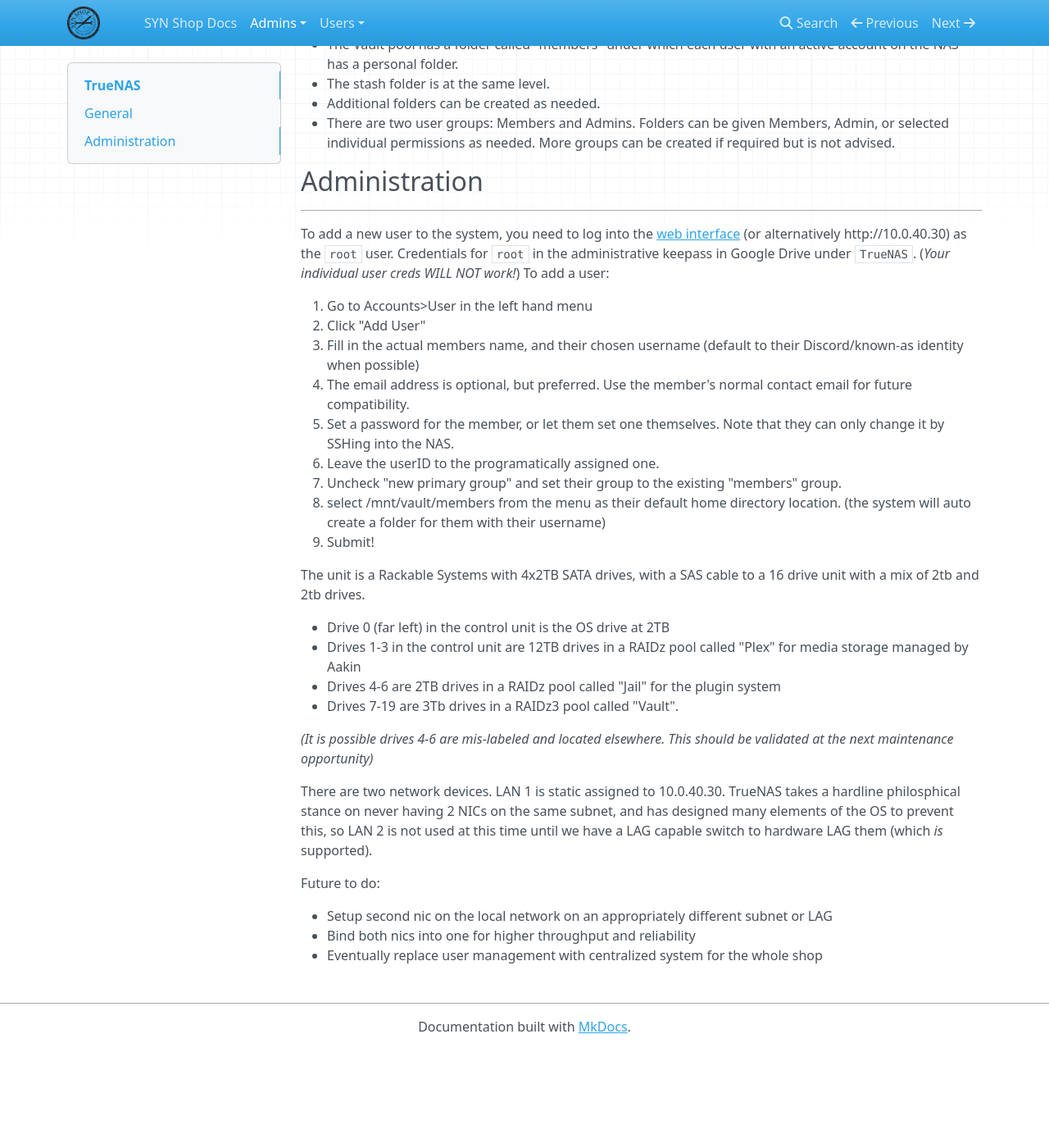
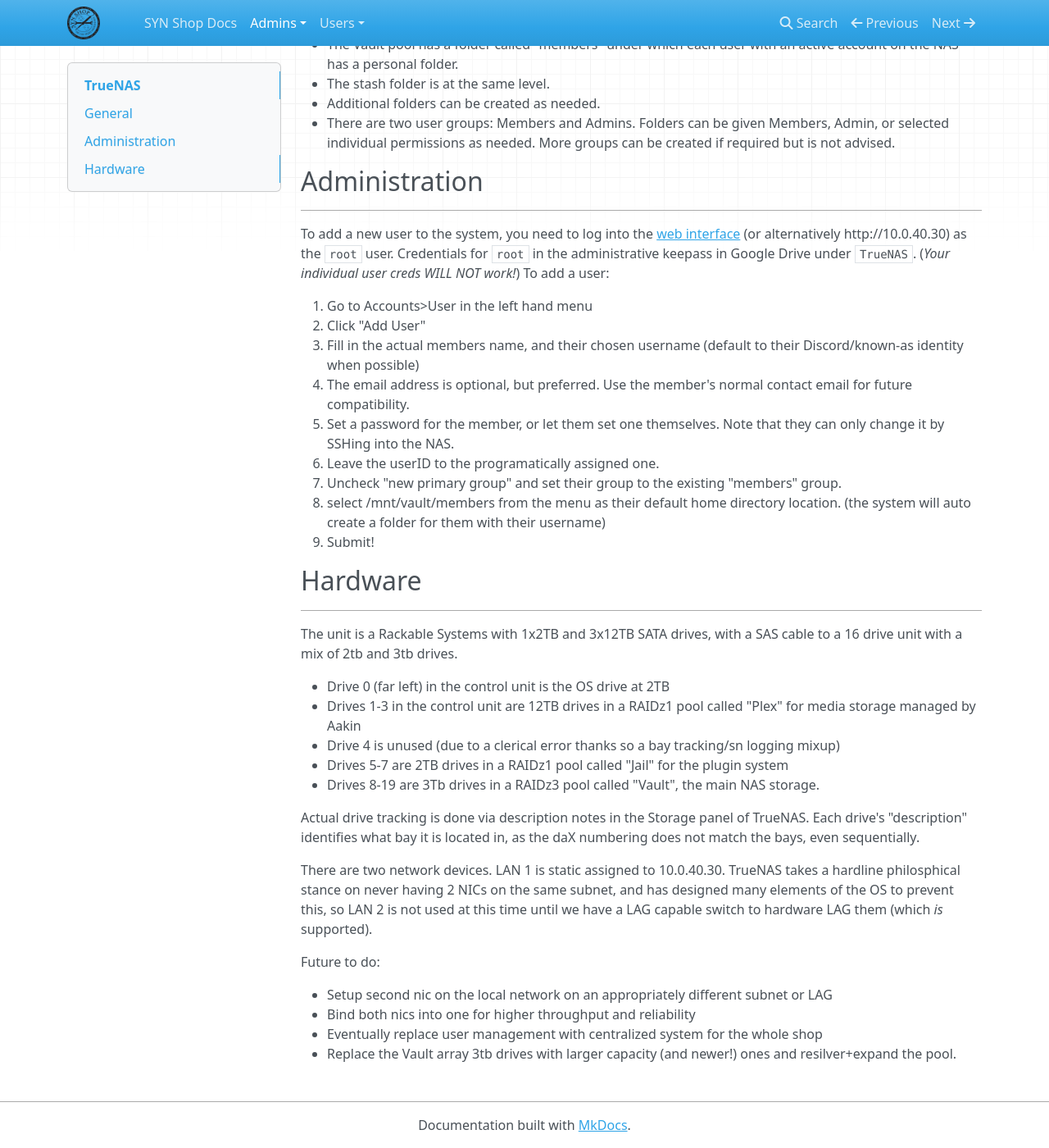
Before and after one commit to synshop/rtfm, an MkDocs documentation site: the page built from docs/admins/truenas.md, in a window 1280 px wide and 1400 px high, scrolled down 300 px. Shown: the whole window at 82% size. Built offline with MkDocs 1.6.1, drawn with Linux system fonts in a browser that asks for light colours; nearby versions of some CDN libraries; before the commit the page ends 1580 px from its top, so only the background shows below that.

Commit message:
Update truenas.md

```diff
--- a/docs/admins/truenas.md
+++ b/docs/admins/truenas.md
@@ -25,19 +25,24 @@
 8. select /mnt/vault/members from the menu as their default home directory location. (the system will auto create a folder for them with their username)
 9. Submit!
 
-The unit is a Rackable Systems with 4x2TB SATA drives, with a SAS cable to a 16 drive unit with a mix of 2tb and 2tb drives.
+
+## Hardware
+----
+The unit is a Rackable Systems with 1x2TB and 3x12TB SATA drives, with a SAS cable to a 16 drive unit with a mix of 2tb and 3tb drives.
 
 - Drive 0 (far left) in the control unit is the OS drive at 2TB
-- Drives 1-3 in the control unit are 12TB drives in a RAIDz pool called "Plex" for media storage managed by Aakin
-- Drives 4-6 are 2TB drives in a RAIDz pool called "Jail" for the plugin system
-- Drives 7-19 are 3Tb drives in a RAIDz3 pool called "Vault".
+- Drives 1-3 in the control unit are 12TB drives in a RAIDz1 pool called "Plex" for media storage managed by Aakin
+- Drive 4 is unused (due to a clerical error thanks so a bay tracking/sn logging mixup)
+- Drives 5-7 are 2TB drives in a RAIDz1 pool called "Jail" for the plugin system
+- Drives 8-19 are 3Tb drives in a RAIDz3 pool called "Vault", the main NAS storage.
 
-_(It is possible drives 4-6 are mis-labeled and located elsewhere. This should be validated at the next maintenance opportunity)_
+Actual drive tracking is done via description notes in the Storage panel of TrueNAS. Each drive's "description" identifies what bay it is located in, as the daX numbering does not match the bays, even sequentially.
 
 There are two network devices. LAN 1 is static assigned to 10.0.40.30. TrueNAS takes a hardline philosphical stance on never having 2 NICs on the same subnet, and has designed many elements of the OS to prevent this, so LAN 2 is not used at this time until we have a LAG capable switch to hardware LAG them (which *is* supported).
 
 Future to do:
 
--  Setup second nic on the local network on an appropriately different subnet or LAG
--  Bind both nics into one for higher throughput and reliability
--  Eventually replace user management with centralized system for the whole shop
+- Setup second nic on the local network on an appropriately different subnet or LAG
+- Bind both nics into one for higher throughput and reliability
+- Eventually replace user management with centralized system for the whole shop
+- Replace the Vault array 3tb drives with larger capacity (and newer!) ones and resilver+expand the pool.
```
